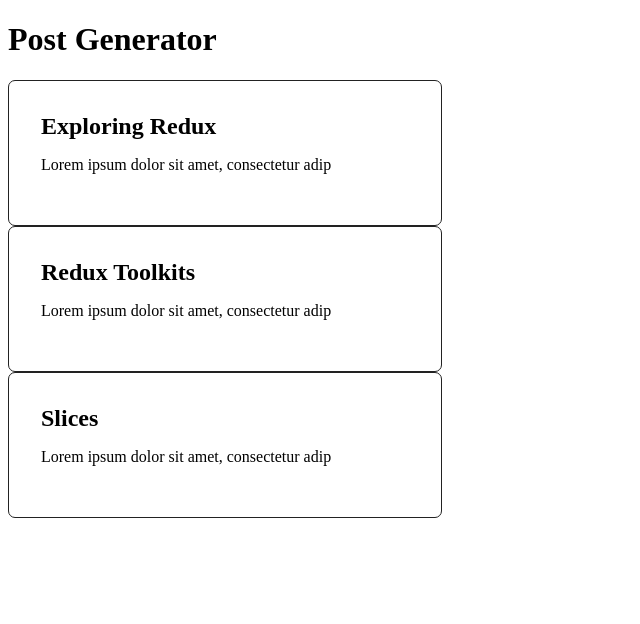
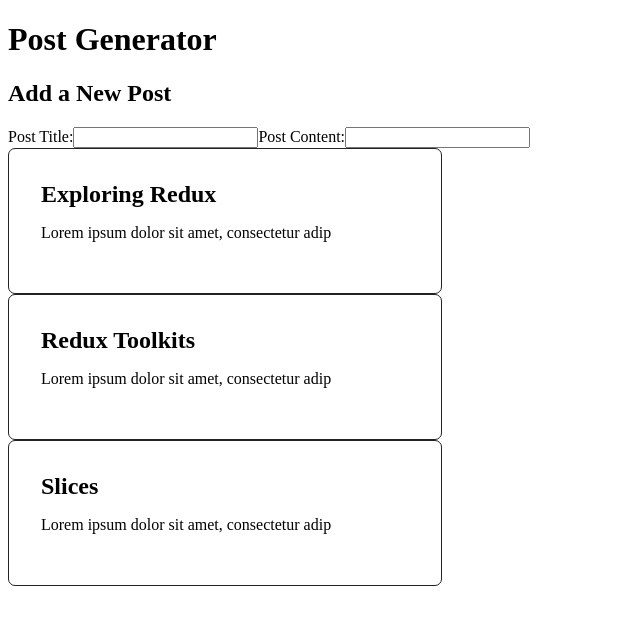
Before and after one commit to grega1/post-generator, a React (Vite) app: page / in a window 1280 px wide. Shown: the top 624 px of the page, without its empty margins (0-640 px from the left). Built offline with nearby package versions, Linux system fonts and the light colour scheme.

Commit message:
feat: initial add post form structure

```diff
--- a/src/App.jsx
+++ b/src/App.jsx
@@ -1,18 +1,19 @@
-import { Provider } from 'react-redux'
-import './App.css'
-import PostList from './components/PostList/PostList'
-import { store } from './app/store'
+import { Provider } from "react-redux";
+import "./App.css";
+import PostList from "./components/PostList/PostList";
+import AddPostForm from "./components/Form/AddPostForm";
+import { store } from "./app/store";
 
 function App() {
-
   return (
     <Provider store={store}>
-    <main>
-     <h1> Post Generator </h1>
-     <PostList/>
-    </main>
+      <main>
+        <h1> Post Generator </h1>
+        <AddPostForm />
+        <PostList />
+      </main>
     </Provider>
-  )
+  );
 }
 
-export default App
+export default App;
--- /dev/null
+++ b/src/components/Form/AddPostForm.jsx
@@ -0,0 +1,16 @@
+import { useState } from "react"
+
+export default function AddPostForm(){
+    return(
+        <section>
+            <h2>Add a New Post</h2>
+        <form>
+            <label htmlFor="postTitle">Post Title:</label>
+            <input type="text" name="postTitle" id="postTitle" />
+            <label htmlFor="postContent">Post Content:</label>
+            <input type="text" name="postContent" id="postContent" />
+
+        </form>
+        </section>
+    )
+}
--- a/src/features/posts/postsSlice.js
+++ b/src/features/posts/postsSlice.js
@@ -17,7 +17,12 @@
 const postsSlice= createSlice({
     name:'posts',
     initialState,
-    reducers:{}
+    reducers:{
+        postAdded(state,action){
+            state.push(action.payload)
+        }
+    }
 })
 export const selectAllPosts = (state) => state.posts
+export const {postAdded} = postsSlice.actions
 export default postsSlice.reducer
```
Also changed, not shown: src/components/Form/AddPostForm.css (added).
